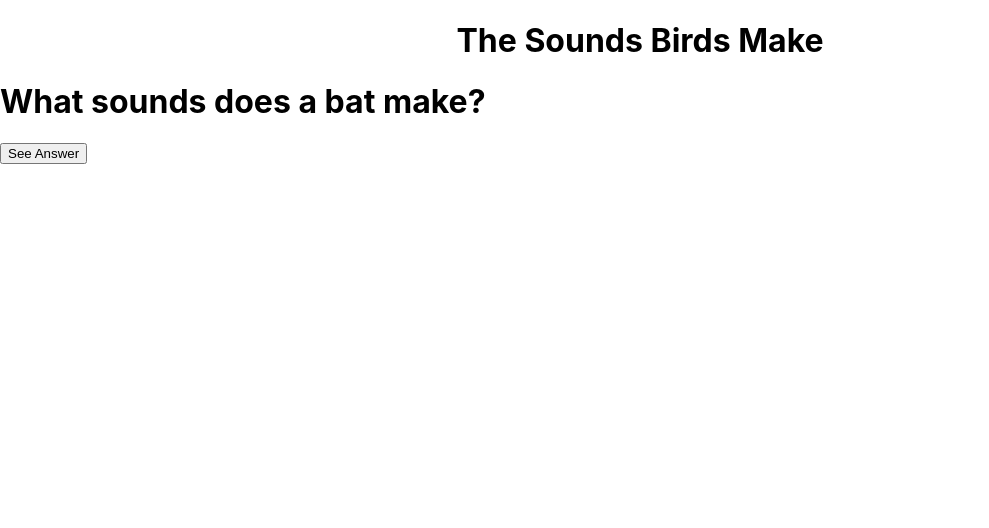
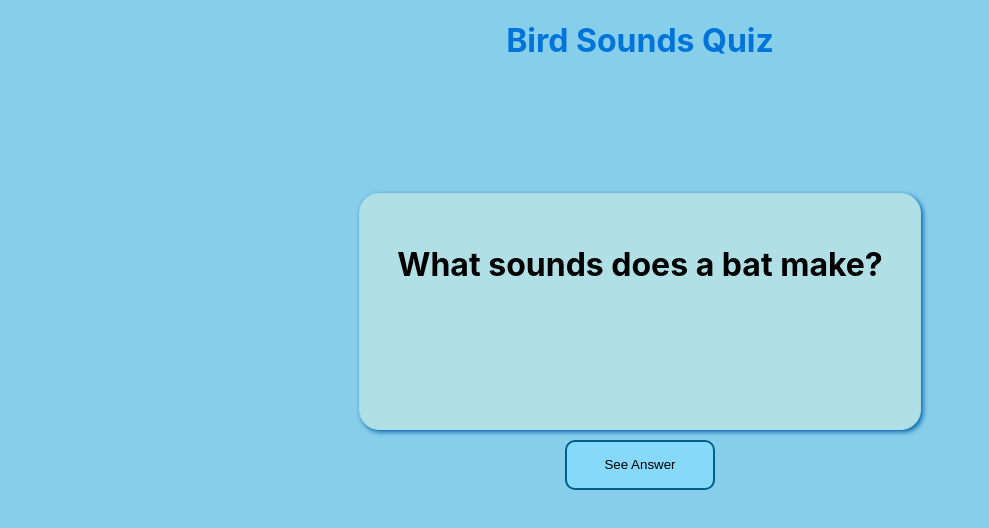
Before and after one commit to kentpmckinney/epi-bird-sounds, a React (Create React App) app: page / in a window 1280 px wide. Shown: the top 528 px of the page, without its empty margins (0-989 px from the left). Built offline with nearby package versions, Linux system fonts and the light colour scheme.

Commit message:
add styling

```diff
--- a/src/components/App.css
+++ b/src/components/App.css
@@ -1,9 +1,19 @@
-ls .appgrid {
-  display: grid;
-  grid-template-columns: repeat(3, 1fr);
-  grid-template-rows: repeat(3, 1fr);
-  grid-column-gap: 0px;
-  grid-row-gap: 0px;
-  }
+.appgrid {
+	display: grid;
+	grid-template-columns: repeat(3, 1fr);
+	grid-template-rows: .35fr 1fr 1fr;
+	grid-column-gap: 0px;
+	grid-row-gap: 0px;
+}
 
-.carddiv { grid-area: 2 / 2 / 3 / 3; }
+.carddiv {
+	grid-area: 2 / 2 / 3 / 3;
+}
+
+body {
+	background-color: skyblue;
+}
+
+.apptitle {
+  color: #0074D9;
+}
--- a/src/components/App.js
+++ b/src/components/App.js
@@ -68,7 +68,7 @@ let questions = [
 function App() {
   return (
     <React.Fragment>
-      <h1><center>The Sounds Birds Make</center></h1>
+      <h1 className='apptitle'><center>Bird Sounds Quiz</center></h1>
       <div className='appgrid'>
         <div className='carddiv'>
           <Card
--- a/src/components/Card/Card.js
+++ b/src/components/Card/Card.js
@@ -1,37 +1,64 @@
-
-import React, { Component } from 'react'
+import React, { Component } from 'react';
 
 export default class Card extends Component {
 	constructor(props) {
 		super(props);
 		this.state = {
 			flipCard: false,
-      questionIndex: 0
+			questionIndex: 0,
+			buttonText: 'See Answer'
 		};
 	}
 	handleClick = () => {
-    this.setState(prevState => ({
+		this.setState((prevState) => ({
 			flipCard: !prevState.flipCard,
-      questionIndex: this.state.flipCard ? this.state.questionIndex + 1: this.state.questionIndex
-  }))
+			buttonText: this.state.flipCard ? 'See Answer' : 'Next Card',
+			questionIndex: this.state.flipCard ? this.state.questionIndex + 1 : this.state.questionIndex
+		}));
+	};
+
+	render() {
+		const cardStyles = {
+			border: '1px solid lightblue',
+			padding: '30px',
+			borderRadius: '20px',
+			backgroundColor: 'powderblue',
+      boxShadow: '2px 2px 5px #0066AA',
+      minWidth: '500px',
+      minHeight: '175px'
+    };
+
+    const buttonStyles = {
+      border: '2px solid rgb(0, 95, 139)',
+      backgroundColor: 'rgb(135, 217, 250)',
+      height: '50px',
+      width: '150px',
+      borderRadius: '10px',
+      marginTop: '10px'
     }
 
-
-
-  render() {
 		let q1 = this.props.questions[this.state.questionIndex].question;
 		let a1 = this.props.questions[this.state.questionIndex].answer;
 		let visibleSide = null;
-    if(this.state.flipCard){
-      visibleSide =  <h1>Question: {q1} Answer: {a1}</h1>
+		if (this.state.flipCard) {
+			visibleSide = (
+				<React.Fragment>
+					{' '}
+          <h1>Answer: {a1}</h1>
+          <h3>Question: {q1}</h3><br/>
+          {' '}
+				</React.Fragment>
+			);
 		} else {
-      visibleSide = <h1>{q1}</h1>
+			visibleSide = <h1>{q1}</h1>;
 		}
 		return (
-      <div>
-        {visibleSide}
-        <button onClick={this.handleClick}>See Answer</button>
+			<React.Fragment>
+				<div style={{ paddingBottom: '20px', textAlign:'center', alignItems: 'center' }}>
+					<div style={cardStyles}>{visibleSide}</div>
+					<button style={buttonStyles} onClick={this.handleClick}>{this.state.buttonText}</button>
 				</div>
-    )
+			</React.Fragment>
+		);
 	}
 }
```
Lines whose indentation alone changed are shown as unchanged.
